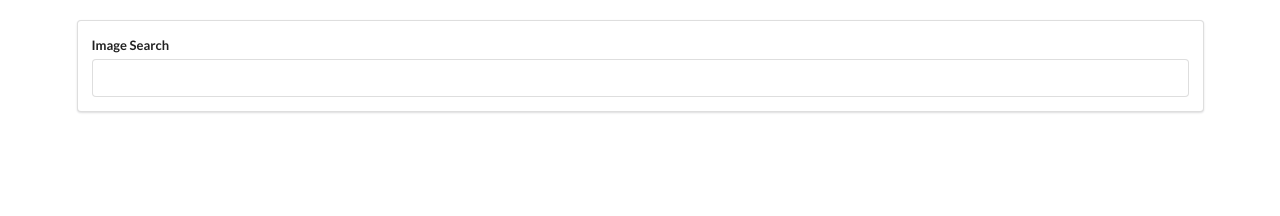
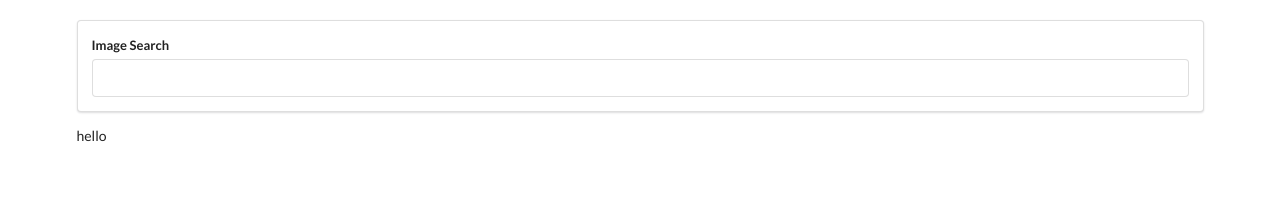
Before and after one commit to antdevelopment1/fundamentals, a React (Create React App) app in the folder class_based_compponents/pic/: page / in a window 1280 px wide. Shown: the top 216 px of the page. Built offline with nearby package versions, Linux system fonts and the light colour scheme.

Commit message:
Adds alt tag text and adds key for image

```diff
--- a/class_based_compponents/pic/src/components/ImageList.js
+++ b/class_based_compponents/pic/src/components/ImageList.js
@@ -1,13 +1,17 @@
 import React from 'react';
-import ReactDOM from 'react-dom';
+// import ReactDOM from 'react-dom';
 
 const ImageList = (props) => {
     const images = props.images.map(image => {
-        return <img src={image.urls.regular}/>
+        // We should put the key in the element that we are returning from a list of records so if we were wrapped in a div we would put the key in the outer most div
+        // Adding the alt tag and using the description from the image will get rid pf the alt warning in dev tools
+        return <img alt={image.description} key={image.id} src={image.urls.regular}/>
     })
+    // console.log(images);
     return (
         <div>
             {images}
+            hello
         </div>
     )
 }
```
